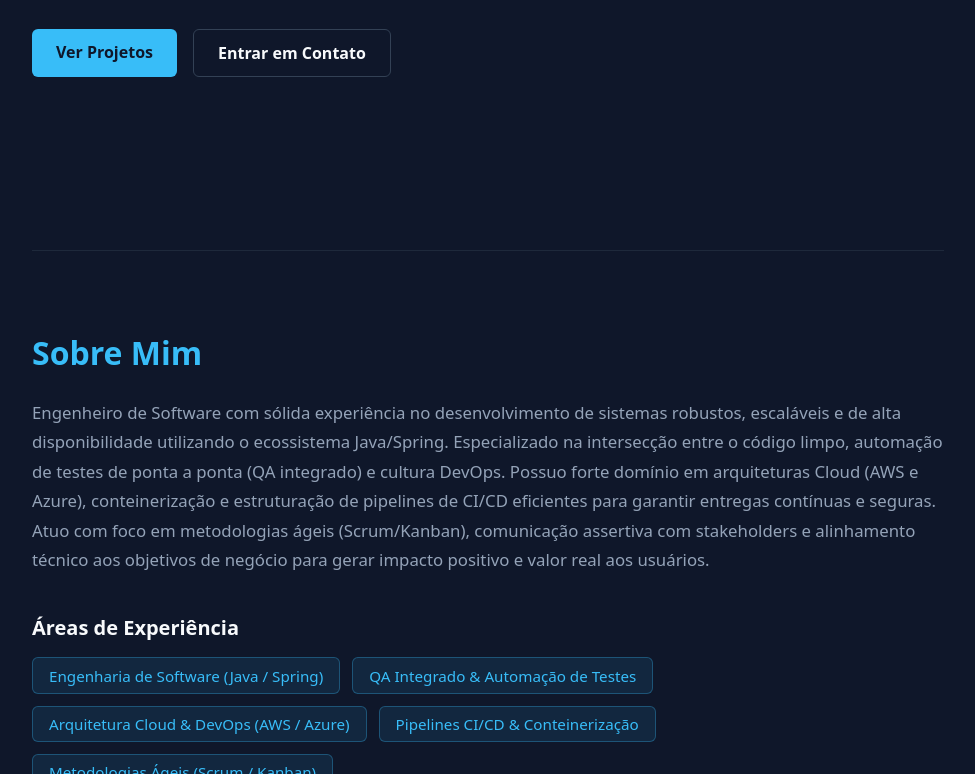
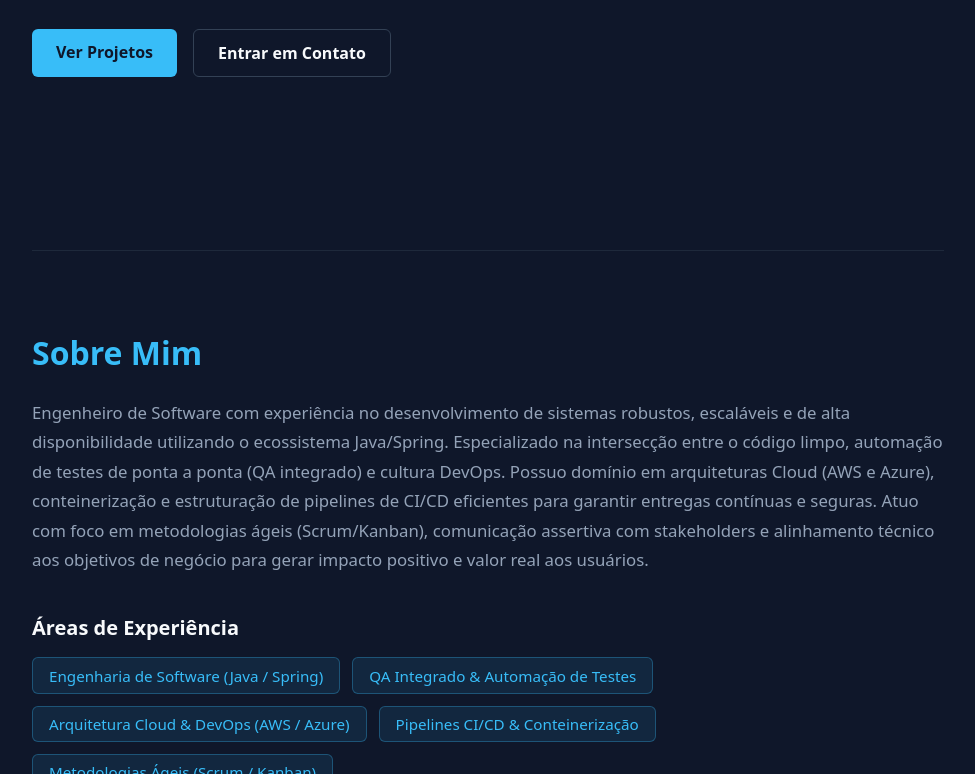
Before and after one commit to JoaoVictorTubino/Portfolio, an Astro site: page / in a window 1280 px wide. Shown: the part 409-1183 px from the top of the page, without its empty margins (152-1127 px from the left). Built offline with nearby package versions, Linux system fonts and the light colour scheme; Astro itself is replaced by a stand-in of ours.

Commit message:
ATUALZIAÇÃO NO TEXTO SOBRE MIM

```diff
--- a/src/components/Sobre.astro
+++ b/src/components/Sobre.astro
@@ -38,9 +38,9 @@ const areasExperiencia = [
 <section id="sobre">
   <h2>Sobre Mim</h2>
   <p class="bio">
-    Engenheiro de Software com sólida experiência no desenvolvimento de sistemas robustos, escaláveis e de alta disponibilidade utilizando o ecossistema Java/Spring.
+    Engenheiro de Software com experiência no desenvolvimento de sistemas robustos, escaláveis e de alta disponibilidade utilizando o ecossistema Java/Spring.
     Especializado na intersecção entre o código limpo, automação de testes de ponta a ponta (QA integrado) e cultura DevOps.
-    Possuo forte domínio em arquiteturas Cloud (AWS e Azure), conteinerização e estruturação de pipelines de CI/CD eficientes para garantir entregas contínuas e seguras.
+    Possuo domínio em arquiteturas Cloud (AWS e Azure), conteinerização e estruturação de pipelines de CI/CD eficientes para garantir entregas contínuas e seguras.
     Atuo com foco em metodologias ágeis (Scrum/Kanban),
     comunicação assertiva com stakeholders e alinhamento técnico aos objetivos de negócio para gerar impacto positivo e valor real aos usuários.
   </p>
```
